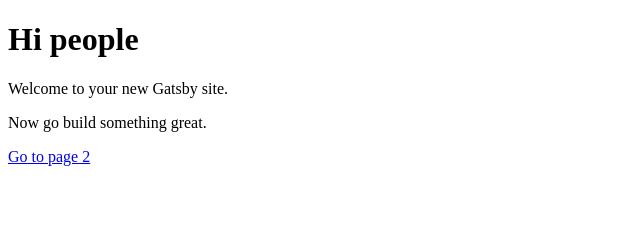
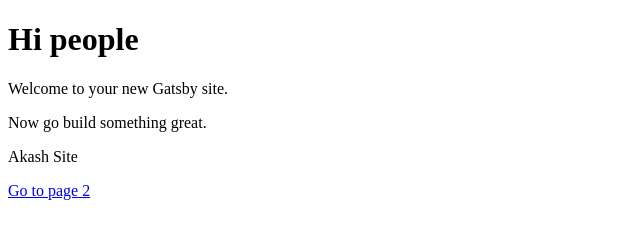
Before and after one commit to flaredragon/gatsby-demo, a Gatsby site: page / in a window 1280 px wide. Shown: the whole page, without its empty margins (0-640 px from the left). Built offline with nearby package versions, Linux system fonts and the light colour scheme; Gatsby itself is replaced by a stand-in of ours.

Commit message:
Changed HTML

```diff
--- a/src/pages/index.js
+++ b/src/pages/index.js
@@ -6,6 +6,7 @@ const IndexPage = () => (
     <h1>Hi people</h1>
     <p>Welcome to your new Gatsby site.</p>
     <p>Now go build something great.</p>
+    <p>Akash Site</p>
     <Link to="/page-2/">Go to page 2</Link>
   </div>
 )
```
